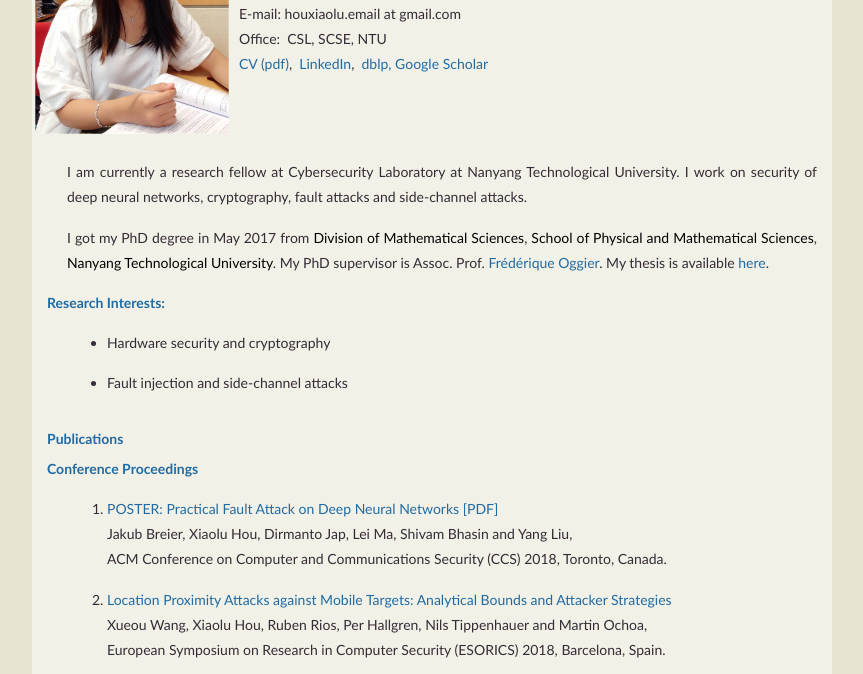
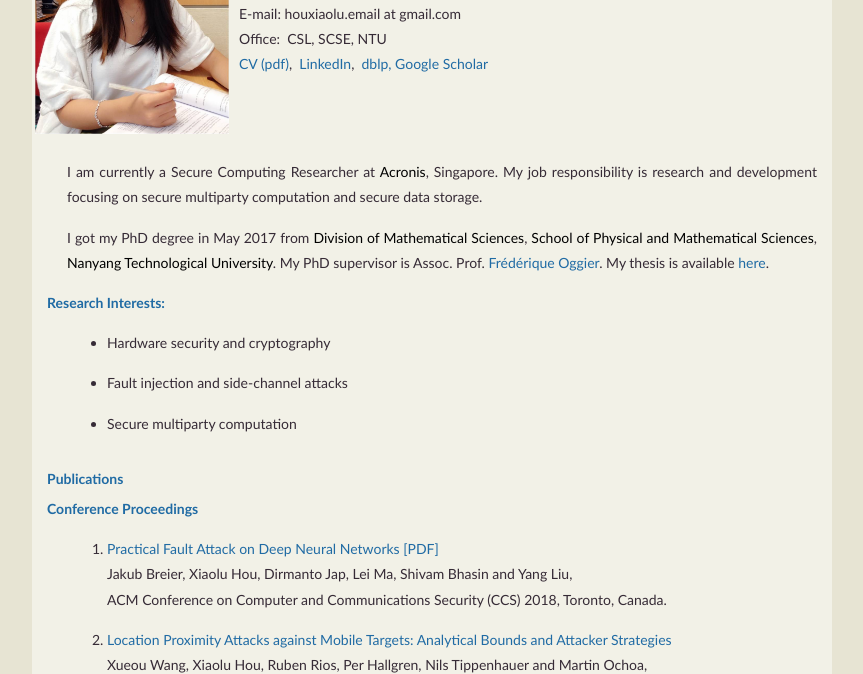
Before and after one commit to XIAOLUHOU/xiaoluhou.github.io, a plain HTML site: page index.html in a window 1280 px wide. Shown: the part 127-801 px from the top of the page, without its empty margins (208-1071 px from the left). Drawn offline with nearby package versions, Linux system fonts and the light colour scheme.

Commit message:
New job update

```diff
--- a/index.html
+++ b/index.html
@@ -68,8 +68,7 @@
             </tr>
     </table>
         <p>
-        I am currently a research fellow at Cybersecurity Laboratory at Nanyang Technological University.
-        I work on security of deep neural networks, cryptography, fault attacks and side-channel attacks.
+        I am currently a Secure Computing Researcher at <a href="https://www.acronis.com/en-sg/" style="color: black; text-decoration: none;">Acronis</a>, Singapore. My job responsibility is research and development focusing on secure multiparty computation and secure data storage.
         </p>
         <p>
         I got my PhD degree in May 2017 from <a href="http://www.spms.ntu.edu.sg/mas/" style="color: black; text-decoration: none;">Division of Mathematical Sciences</a>, <a href="http://www.spms.ntu.edu.sg/" style="color: black; text-decoration: none;">School of Physical and Mathematical Sciences</a>, <a href="http://www.ntu.edu.sg/Pages/home.aspx" style="color: black; text-decoration: none;">Nanyang Technological University</a>.
@@ -83,6 +82,7 @@
         <ul>
             <li> Hardware security and cryptography </li>
             <li> Fault injection and side-channel attacks </li>
+            <li> Secure multiparty computation</li>
         </ul>
 
 
@@ -96,7 +96,7 @@
         <ol>
 
 <!-- Conference Publication 5-->
- <li><font color="#206BA4"> POSTER: Practical Fault Attack on Deep Neural Networks </font>
+ <li><font color="#206BA4"> Practical Fault Attack on Deep Neural Networks </font>
   <a href="https://arxiv.org/pdf/1806.05859.pdf">[PDF]</a>
            <br>
             Jakub Breier, Xiaolu Hou, Dirmanto Jap, Lei Ma, Shivam Bhasin and Yang Liu,
@@ -211,7 +211,7 @@
 </div> <!-- end of bodycontent -->
 
 <div id="foot">
-        <!-- DATE --> Copyright &copy; 2018 - All Rights Reserved - Xiaolu Hou
+        <!-- DATE --> Copyright &copy; Dec 2018 - All Rights Reserved - Xiaolu Hou
 </div>
 
 </body>
```
Also changed, not shown: 1 other file.
